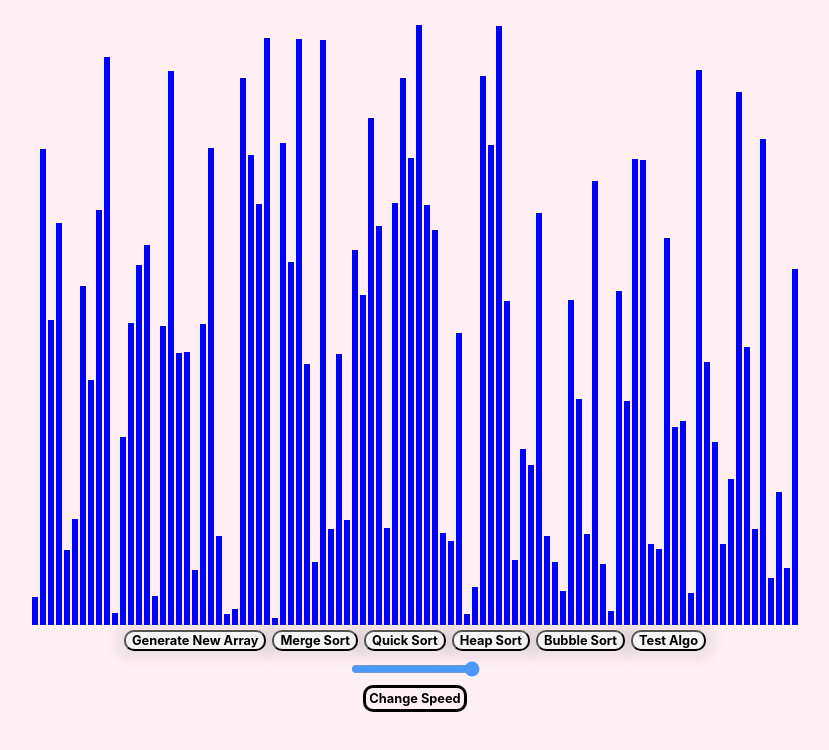
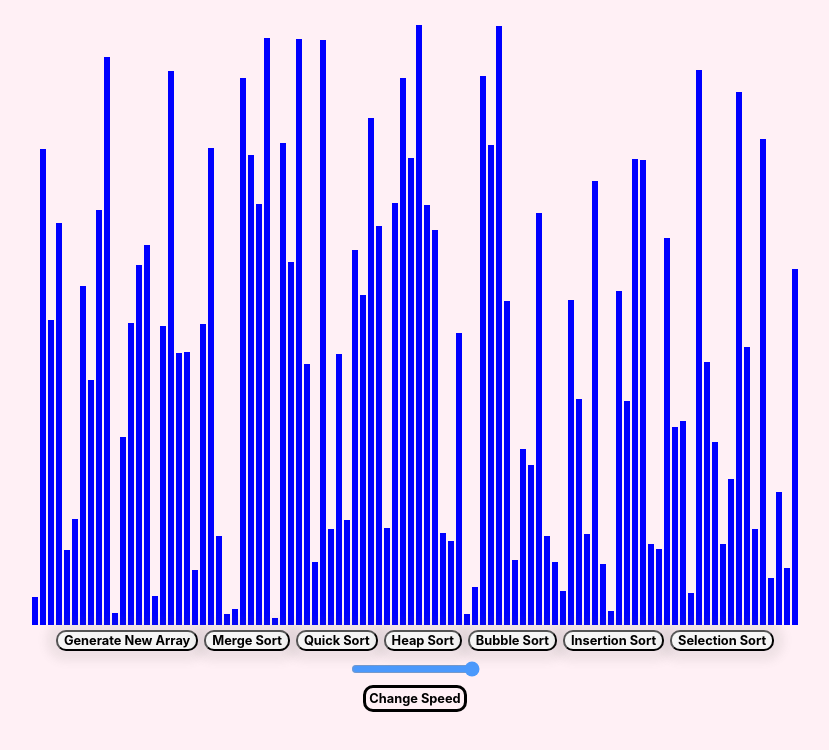
Before and after one commit to Quinn-Barber/sorting-visualizer, a React (Create React App) app: page / in a window 1280 px wide. Shown: the top 750 px of the page, without its empty margins (225-1054 px from the left). Built offline with nearby package versions, Linux system fonts and the light colour scheme; a web font is replaced by a local one.

Commit message:
Adding Insertion and Selection Sort

```diff
--- a/src/SortingVisualizer/SortingVisualizer.jsx
+++ b/src/SortingVisualizer/SortingVisualizer.jsx
@@ -222,20 +222,118 @@ export default class SortingVisualizer extends React.Component {
         }
     }
 
+    insertionSort() {
+        this.disableButtons();
+        var slider = document.getElementById('slider');
+        const animations = sortingAlgorithms.insertionSort(this.state.array);
+        for(let i = 0; i < animations.length; i++){
+            const arrBars = document.getElementsByClassName('array-bar');
+            const changeColor = i % 3 !== 2;
+            if(changeColor){
+                const [idxOne, idxTwo] = animations[i];
+                const idxOneStyle = arrBars[idxOne].style;
+                const idxTwoStyle = arrBars[idxTwo].style;
+                const color = i % 3 === 0 ? 'orange' : 'blue';
+                setTimeout(() => {
+                    idxOneStyle.backgroundColor = color;
+                    idxTwoStyle.backgroundColor = color;
+                }, i * (slider.value*-1 + 21));
+                if(i === animations.length-1){
+                    this.enableButtons();
+                    for(let i = 0; i < this.state.array.length; i++){
+                        const arrBars = document.getElementsByClassName('array-bar');
+                        setTimeout(() => {
+                            arrBars[i].style.backgroundColor = 'lightgreen';
+                     }, i * (slider.value*-1 + 21));
+                    }
+                }
+            }
+            else{
+                setTimeout(() => {
+                    const heightOne = animations[i];
+                    const [idxOne, idxTwo] = animations[i-1];
+                    const idxOneStyle = arrBars[idxOne].style;
+                    idxOneStyle.height = `${heightOne}px`;
+                    if(i === animations.length-1){
+                        this.enableButtons();
+                        for(let i = 0; i < this.state.array.length; i++){
+                            const arrBars = document.getElementsByClassName('array-bar');
+                            setTimeout(() => {
+                                arrBars[i].style.backgroundColor = 'lightgreen';
+                         }, i * (slider.value*-1 + 21));
+                        }
+                    }
+                }, i * (slider.value*-1 + 21));
+            }
+        }
+    }
+
+    selectionSort() {
+        this.disableButtons();
+        var slider = document.getElementById('slider');
+        const animations = sortingAlgorithms.selectionSort(this.state.array);
+        for(let i = 0; i < animations.length; i++){
+            const arrBars = document.getElementsByClassName('array-bar');
+            const changeColor = i % 3 !== 2;
+            if(changeColor){
+                const [idxOne, idxTwo] = animations[i];
+                const idxOneStyle = arrBars[idxOne].style;
+                const idxTwoStyle = arrBars[idxTwo].style;
+                const color = i % 3 === 0 ? 'orange' : 'blue';
+                setTimeout(() => {
+                    idxOneStyle.backgroundColor = color;
+                    idxTwoStyle.backgroundColor = color;
+                }, i * (slider.value*-1 + 21));
+                if(i === animations.length-1){
+                    this.enableButtons();
+                    for(let i = 0; i < this.state.array.length; i++){
+                        const arrBars = document.getElementsByClassName('array-bar');
+                        setTimeout(() => {
+                            arrBars[i].style.backgroundColor = 'lightgreen';
+                     }, i * (slider.value*-1 + 21));
+                    }
+                }
+            }
+            else{
+                setTimeout(() => {
+                    const [heightOne, heightTwo] = animations[i];
+                    if(heightOne !== -1 && heightTwo !== -1){
+                        const [idxOne, idxTwo] = animations[i-1];
+                        const idxOneStyle = arrBars[idxOne].style;
+                        const idxTwoStyle = arrBars[idxTwo].style;
+                        idxOneStyle.height = `${heightTwo}px`;
+                        idxTwoStyle.height = `${heightOne}px`;
+                    }
+                    if(i === animations.length-1){
+                        this.enableButtons();
+                        for(let i = 0; i < this.state.array.length; i++){
+                            const arrBars = document.getElementsByClassName('array-bar');
+                            setTimeout(() => {
+                                arrBars[i].style.backgroundColor = 'lightgreen';
+                         }, i * (slider.value*-1 + 21));
+                        }
+                    }
+                }, i * (slider.value*-1 + 21));
+            }
+        }
+    }
+
     disableButtons() {
         var genBtn = document.getElementById('gen');
         var mergeBtn = document.getElementById('merge');
         var quickBtn = document.getElementById('quick');
         var heapBtn = document.getElementById('heap');
         var bubbleBtn = document.getElementById('bubble');
-        var testBtn = document.getElementById('test');
+        var insertBtn = document.getElementById('insertion');
+        var selectBtn = document.getElementById('selection');
         var slider = document.getElementById('slider');
         genBtn.disabled = true;
         mergeBtn.disabled = true;
         quickBtn.disabled = true;
         heapBtn.disabled = true;
         bubbleBtn.disabled = true;
-        testBtn.disabled = true;
+        insertBtn.disabled = true;
+        selectBtn.disabled = true;
         slider.disabled = true;
     }
 
@@ -245,14 +343,16 @@ export default class SortingVisualizer extends React.Component {
         var quickBtn = document.getElementById('quick');
         var heapBtn = document.getElementById('heap');
         var bubbleBtn = document.getElementById('bubble');
-        var testBtn = document.getElementById('test');
+        var insertBtn = document.getElementById('insertion');
+        var selectBtn = document.getElementById('selection');
         var slider = document.getElementById('slider');
         genBtn.disabled = false;
         mergeBtn.disabled = false;
         quickBtn.disabled = false;
         heapBtn.disabled = false;
         bubbleBtn.disabled = false;
-        testBtn.disabled = false;
+        insertBtn.disabled = false;
+        selectBtn.disabled = false;
         slider.disabled = false;
     }
 
@@ -264,14 +364,14 @@ export default class SortingVisualizer extends React.Component {
                 array.push(randomIntFromInterval(-1000, 1000));
             }
             const sortedArray = array.slice().sort((a, b) => a - b);
-            const algoArray = sortingAlgorithms.quickSort(array.slice());
+            const algoArray = sortingAlgorithms.selectionSort(array.slice());
             console.log(arraysAreEqual(sortedArray, algoArray));
         }
     }
 
     render() {
         const {array} = this.state;
-
+        //<button id = "test" onClick={() => this.testAlgo()}>Test Algo</button>
         return (
             <div className="array-container">
                 {array.map((value, idx) => (
@@ -287,7 +387,8 @@ export default class SortingVisualizer extends React.Component {
                     <button id = "quick" onClick={() => this.quickSort()}>Quick Sort</button>
                     <button id = "heap" onClick={() => this.heapSort()}>Heap Sort</button>
                     <button id = "bubble" onClick={() => this.bubbleSort()}>Bubble Sort</button>
-                    <button id = "test" onClick={() => this.testAlgo()}>Test Algo</button>
+                    <button id = "insertion" onClick={() => this.insertionSort()}>Insertion Sort</button>
+                    <button id = "selection" onClick={() => this.selectionSort()}>Selection Sort</button>
                 </div>
                 <div className="slider-container">
                     <input
```
